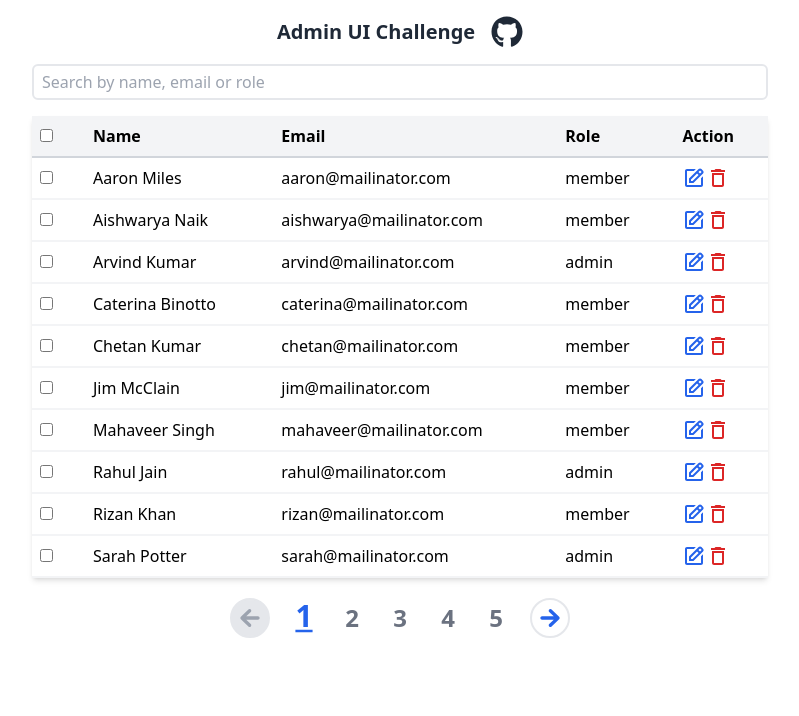
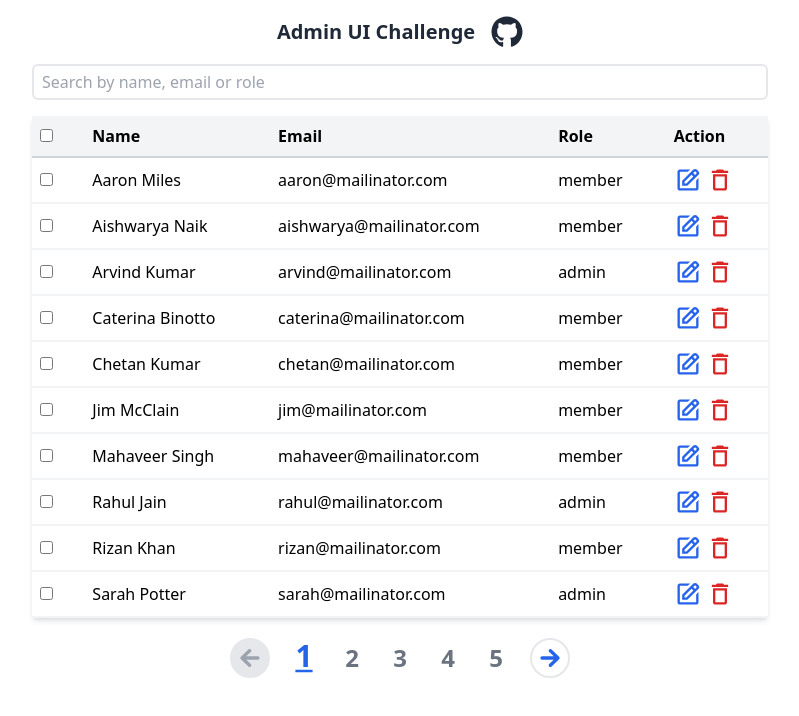
Before and after one commit to DjayChoudhary/admin-ui-challenge-geektrust-dhananjay, a React (Vite) app: page / in a window 1280 px wide. Shown: the top 716 px of the page, without its empty margins (240-1039 px from the left). Built offline with nearby package versions, Linux system fonts and the light colour scheme.

Commit message:
increase size of edit & delete button to be mobile friendly

```diff
--- a/src/components/TableContainer.tsx
+++ b/src/components/TableContainer.tsx
@@ -124,7 +124,7 @@ function Row({ rowData, allRowsSelected, handleRowDelete }: IRowProps) {
       <td className="px-4 py-2">{memberRow.name}</td>
       <td className="px-4 py-2">{memberRow.email}</td>
       <td className="px-4 py-2">{memberRow.role}</td>
-      <td className="px-4 py-2 flex">
+      <td className="px-4 py-2 flex gap-1">
         <button
           aria-label={`Edit Row ${memberRow.id}`}
           name={`Edit Row ${memberRow.id}`}
@@ -133,7 +133,7 @@ function Row({ rowData, allRowsSelected, handleRowDelete }: IRowProps) {
             console.log("Row Edit Clicked: " + memberRow.id);
           }}
         >
-          <BiEdit className="h-6 w-6 text-blue-600" />
+          <BiEdit className="h-7 w-7 text-blue-600" />
         </button>
         <button
           aria-label={`Delete Row ${memberRow.id}`}
@@ -144,7 +144,7 @@ function Row({ rowData, allRowsSelected, handleRowDelete }: IRowProps) {
             handleRowDelete(memberRow.id);
           }}
         >
-          <MdDeleteOutline className="h-6 w-6 text-red-600" />
+          <MdDeleteOutline className="h-7 w-7 text-red-600" />
         </button>
       </td>
     </tr>
```
